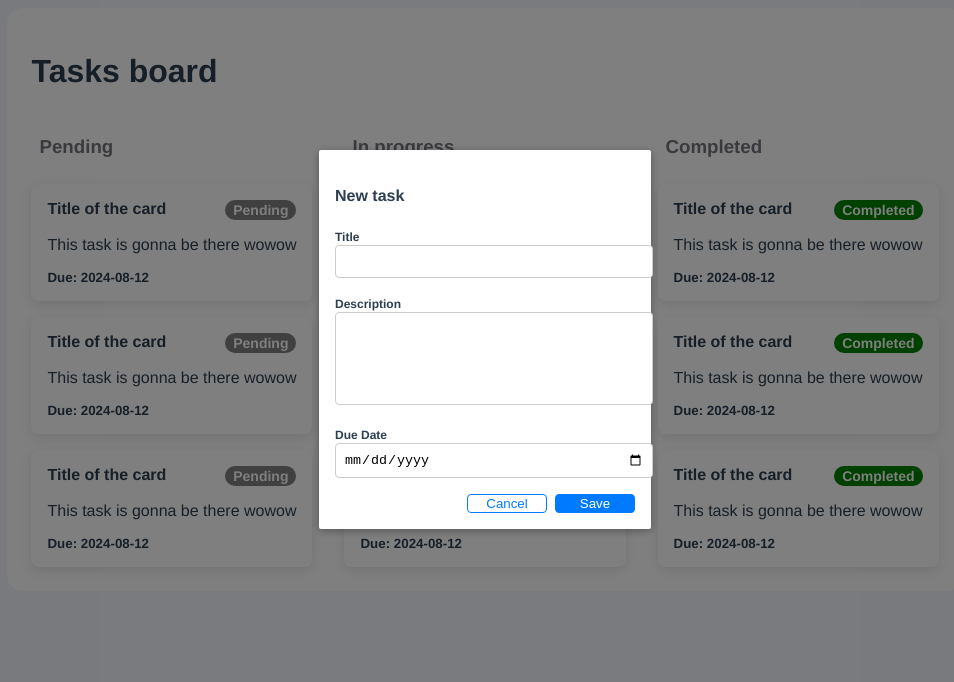
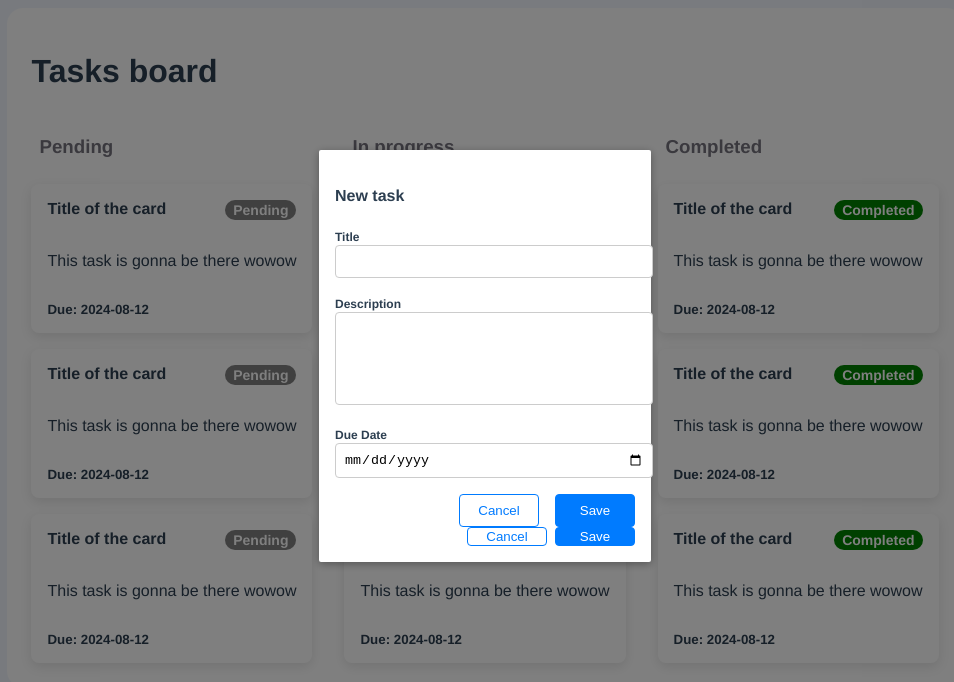
Before and after one commit to Elderbrest/task-management, a Vue app: page /#/ in a window 1280 px wide. Both pictures are taken after a click on the icon 447 px from the left and 147 px from the top of the page. Shown: the top 682 px of the page, without its empty margins (155-1109 px from the left). Built offline with nearby package versions, Linux system fonts and the light colour scheme; some icons are missing.

Commit message:
Form and modal adjustment

```diff
--- a/src/components/Card.vue
+++ b/src/components/Card.vue
@@ -20,7 +20,7 @@ withDefaults(defineProps<Props>(), {
       <h4 class="title">{{ title }}</h4>
       <Status :status="status" />
     </div>
-    <p>{{ description }}</p>
+    <p class="description">{{ description }}</p>
     <small class="due-date">Due: {{ dueDate }}</small>
   </div>
 </template>
@@ -45,6 +45,10 @@ withDefaults(defineProps<Props>(), {
 .title {
   margin: 0;
 }
+.description {
+  padding: 1rem 0;
+  text-align: left;
+}
 .due-date {
   font-weight: bold;
 }
--- a/src/components/Modal.vue
+++ b/src/components/Modal.vue
@@ -1,19 +1,15 @@
 <script setup>
-import { defineProps, defineEmits, ref } from 'vue'
-import { onClickOutside } from '@vueuse/core'
+import { defineProps, defineEmits } from 'vue'
 
 defineProps({ isOpen: Boolean })
 
-const emit = defineEmits(['modal-close'])
-
-const target = ref(null)
-onClickOutside(target, () => emit('modal-close'))
+defineEmits(['modal-close'])
 </script>
 
 <template>
   <div v-if="isOpen" class="modal-mask">
     <div class="modal-wrapper">
-      <div class="modal-container" ref="target">
+      <div class="modal-container">
         <h4 class="modal-header">
           <slot name="header"></slot>
         </h4>
@@ -54,6 +50,5 @@ onClickOutside(target, () => emit('modal-close'))
   display: flex;
   justify-content: flex-end;
   gap: .5rem;
-  padding-top: 1rem;
 }
 </style>
--- a/src/components/TaskForm.vue
+++ b/src/components/TaskForm.vue
@@ -1,3 +1,28 @@
+<script setup lang="ts">
+import { defineProps, defineEmits, reactive } from 'vue'
+import BaseButton from '@/components/BaseButton.vue'
+
+const props = defineProps({
+  onClose: Function,
+  initialData: {
+    type: Object,
+    default: () => ({
+      title: '',
+      description: '',
+      dueDate: ''
+    })
+  }
+})
+
+const emit = defineEmits(['submit'])
+
+const formData = reactive({ ...props.initialData })
+
+const handleSubmit = () => {
+  emit('submit', { ...formData })
+}
+</script>
+
 <template>
   <form @submit.prevent="handleSubmit">
     <div class="form-group">
@@ -5,7 +30,7 @@
       <input
           id="taskName"
           type="text"
-          v-model="formData.taskName"
+          v-model="formData.title"
           required
       />
     </div>
@@ -14,7 +39,7 @@
       <label for="taskDescription">Description</label>
       <textarea
           id="taskDescription"
-          v-model="formData.taskDescription"
+          v-model="formData.description"
           rows="5"
           required
       ></textarea>
@@ -29,31 +54,13 @@
           required
       />
     </div>
+
+    <div class="form-actions">
+      <BaseButton @click="onClose" color="primary" variant="outlined">Cancel</BaseButton>
+      <BaseButton type="submit" color="primary" variant="primary">Save</BaseButton>
+    </div>
   </form>
 </template>
-
-<script setup>
-import { defineProps, defineEmits, reactive } from 'vue';
-
-const props = defineProps({
-  initialData: {
-    type: Object,
-    default: () => ({
-      taskName: '',
-      taskDescription: '',
-      dueDate: '',
-    }),
-  },
-});
-
-const emit = defineEmits(['submit']);
-
-const formData = reactive({ ...props.initialData });
-
-const handleSubmit = () => {
-  emit('submit', { ...formData });
-};
-</script>
 
 <style scoped>
 .form-group {
@@ -88,4 +95,11 @@ button {
 button:hover {
   background-color: #0056b3;
 }
+
+.form-actions {
+  display: flex;
+  justify-content: flex-end;
+  gap: 1rem;
+  padding-top: 1rem;
+}
 </style>
```
